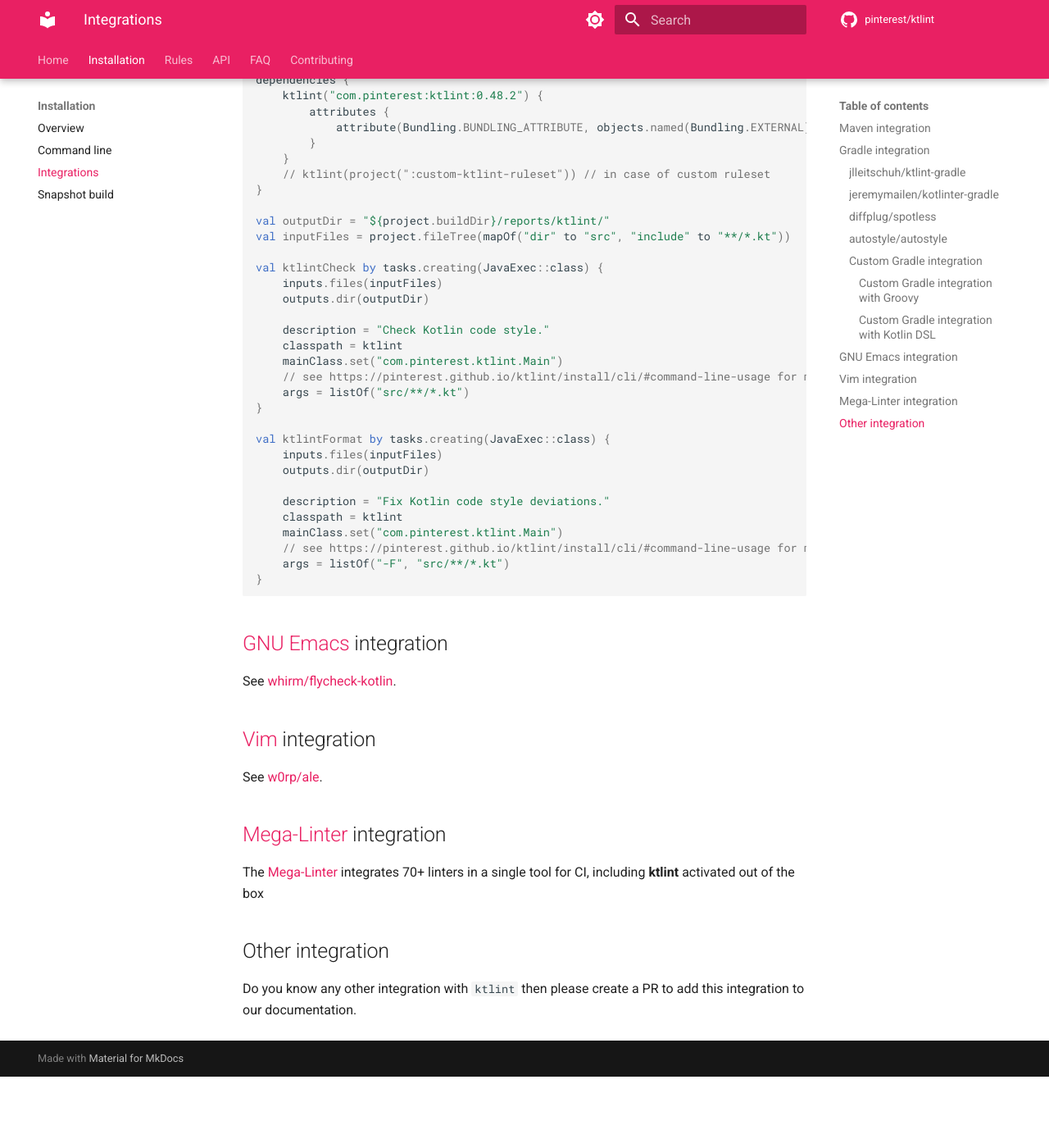
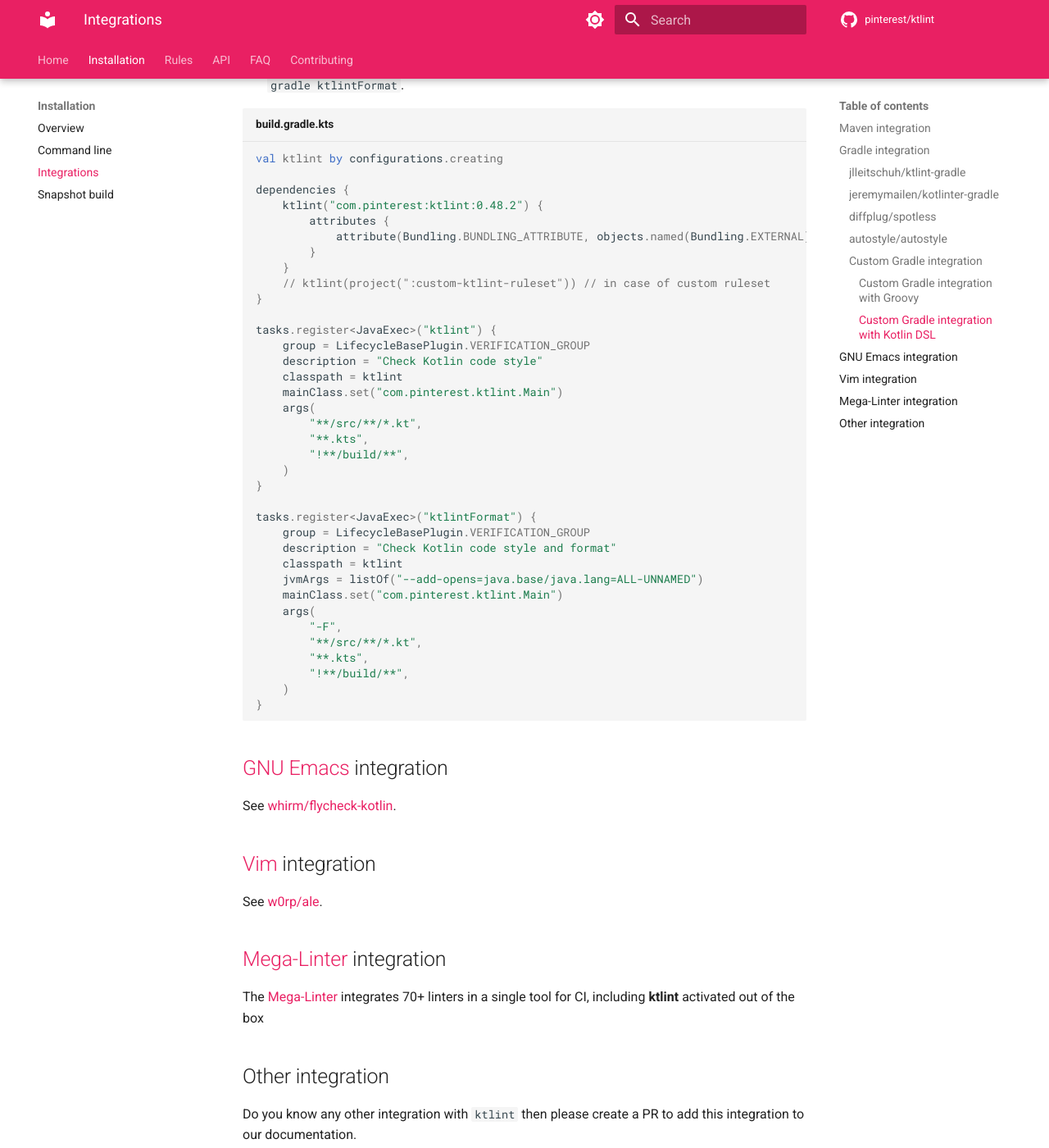
Before and after one commit to pinterest/ktlint, an MkDocs documentation site: the page built from docs/install/integrations.md, in a window 1280 px wide and 1400 px high, scrolled down 4039 px. Shown: the whole window at 82% size. Built offline with MkDocs 1.6.1 and Material for MkDocs 9.7.7, drawn with Linux system fonts in a browser that asks for light colours; comment, search, counter and statistics services are not loaded; before the commit the page ends 5352 px from its top, so only the background shows below that; some of the changed text lies outside the part shown.

Commit message:
Polish `Custom Gradle integration`

````diff
--- a/docs/install/integrations.md
+++ b/docs/install/integrations.md
@@ -127,20 +129,25 @@
     // ktlint will pick them up
 }
 
-task ktlint(type: JavaExec, group: "verification") {
+tasks.register("ktlint", JavaExec) {
+    group = "verification"
     description = "Check Kotlin code style."
     classpath = configurations.ktlint
-    mainClass.set("com.pinterest.ktlint.Main")
-    args "src/**/*.kt"
+    mainClass = "com.pinterest.ktlint.Main"
+    args "src/**/*.kt", "!**/build/**"
     // see https://pinterest.github.io/ktlint/install/cli/#command-line-usage for more information
 }
-check.dependsOn ktlint
 
-task ktlintFormat(type: JavaExec, group: "formatting") {
+tasks.named("check") {
+    dependsOn tasks.named("ktlint")
+}
+
+tasks.register("ktlintFormat", JavaExec) {
+    group = "formatting"
     description = "Fix Kotlin code style deviations."
     classpath = configurations.ktlint
-    mainClass.set("com.pinterest.ktlint.Main")
-    args "-F", "src/**/*.kt"
+    mainClass = "com.pinterest.ktlint.Main"
+    args "-F", "src/**/*.kt", "!**/build/**"
     // see https://pinterest.github.io/ktlint/install/cli/#command-line-usage for more information
 }
 ```
@@ -169,29 +176,30 @@
     // ktlint(project(":custom-ktlint-ruleset")) // in case of custom ruleset
 }
 
-val outputDir = "${project.buildDir}/reports/ktlint/"
-val inputFiles = project.fileTree(mapOf("dir" to "src", "include" to "**/*.kt"))
-
-val ktlintCheck by tasks.creating(JavaExec::class) {
-    inputs.files(inputFiles)
-    outputs.dir(outputDir)
-
-    description = "Check Kotlin code style."
+tasks.register<JavaExec>("ktlint") {
+    group = LifecycleBasePlugin.VERIFICATION_GROUP
+    description = "Check Kotlin code style"
     classpath = ktlint
     mainClass.set("com.pinterest.ktlint.Main")
-    // see https://pinterest.github.io/ktlint/install/cli/#command-line-usage for more information
-    args = listOf("src/**/*.kt")
+    args(
+        "**/src/**/*.kt",
+        "**.kts",
+        "!**/build/**",
+    )
 }
 
-val ktlintFormat by tasks.creating(JavaExec::class) {
-    inputs.files(inputFiles)
-    outputs.dir(outputDir)
-
-    description = "Fix Kotlin code style deviations."
+tasks.register<JavaExec>("ktlintFormat") {
+    group = LifecycleBasePlugin.VERIFICATION_GROUP
+    description = "Check Kotlin code style and format"
     classpath = ktlint
+    jvmArgs = listOf("--add-opens=java.base/java.lang=ALL-UNNAMED")
     mainClass.set("com.pinterest.ktlint.Main")
-    // see https://pinterest.github.io/ktlint/install/cli/#command-line-usage for more information
-    args = listOf("-F", "src/**/*.kt")
+    args(
+        "-F",
+        "**/src/**/*.kt",
+        "**.kts",
+        "!**/build/**",
+    )
 }
 ```
 
````
Also changed, not shown: other parts of docs/install/integrations.md (+3 -1 lines).
